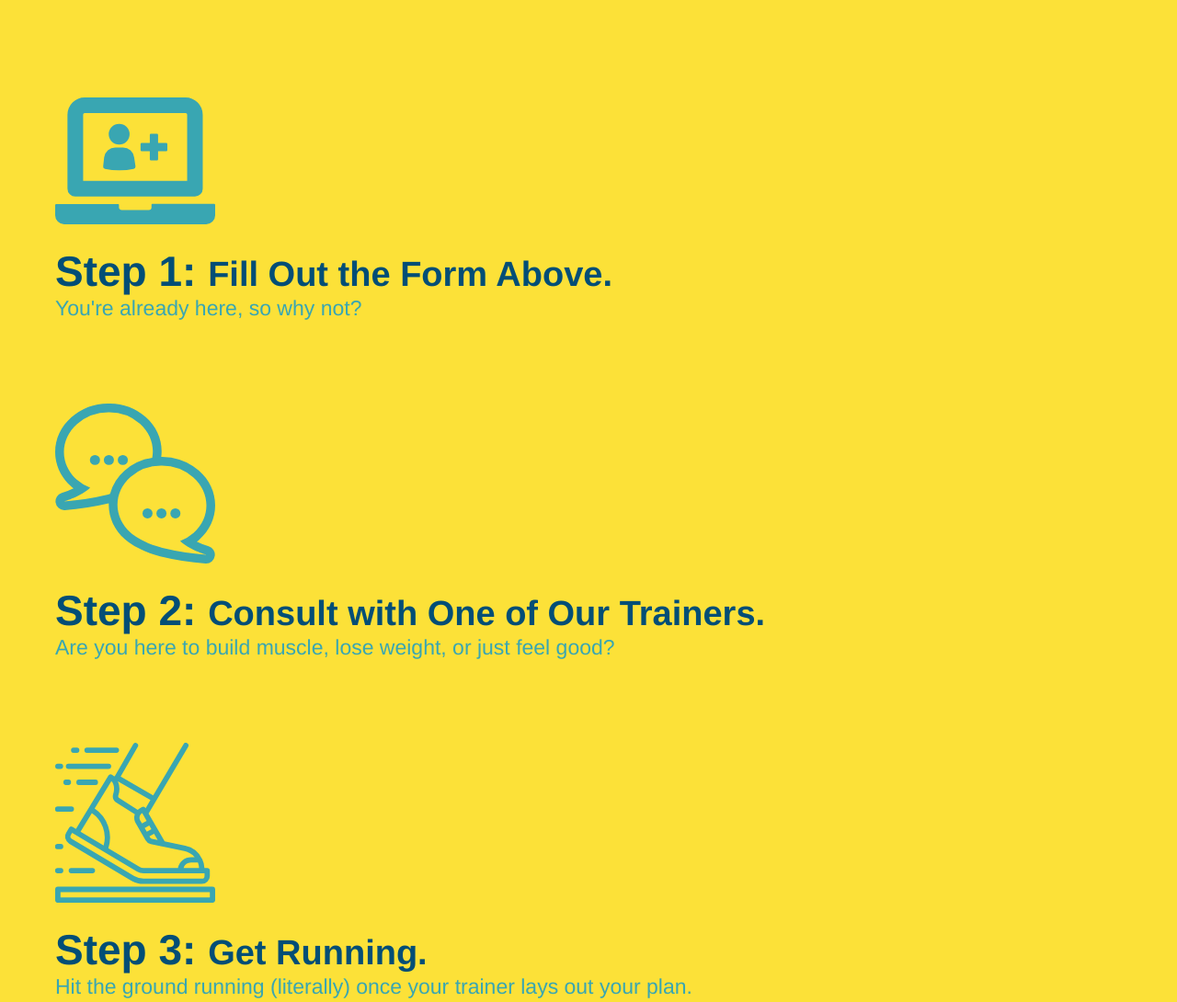
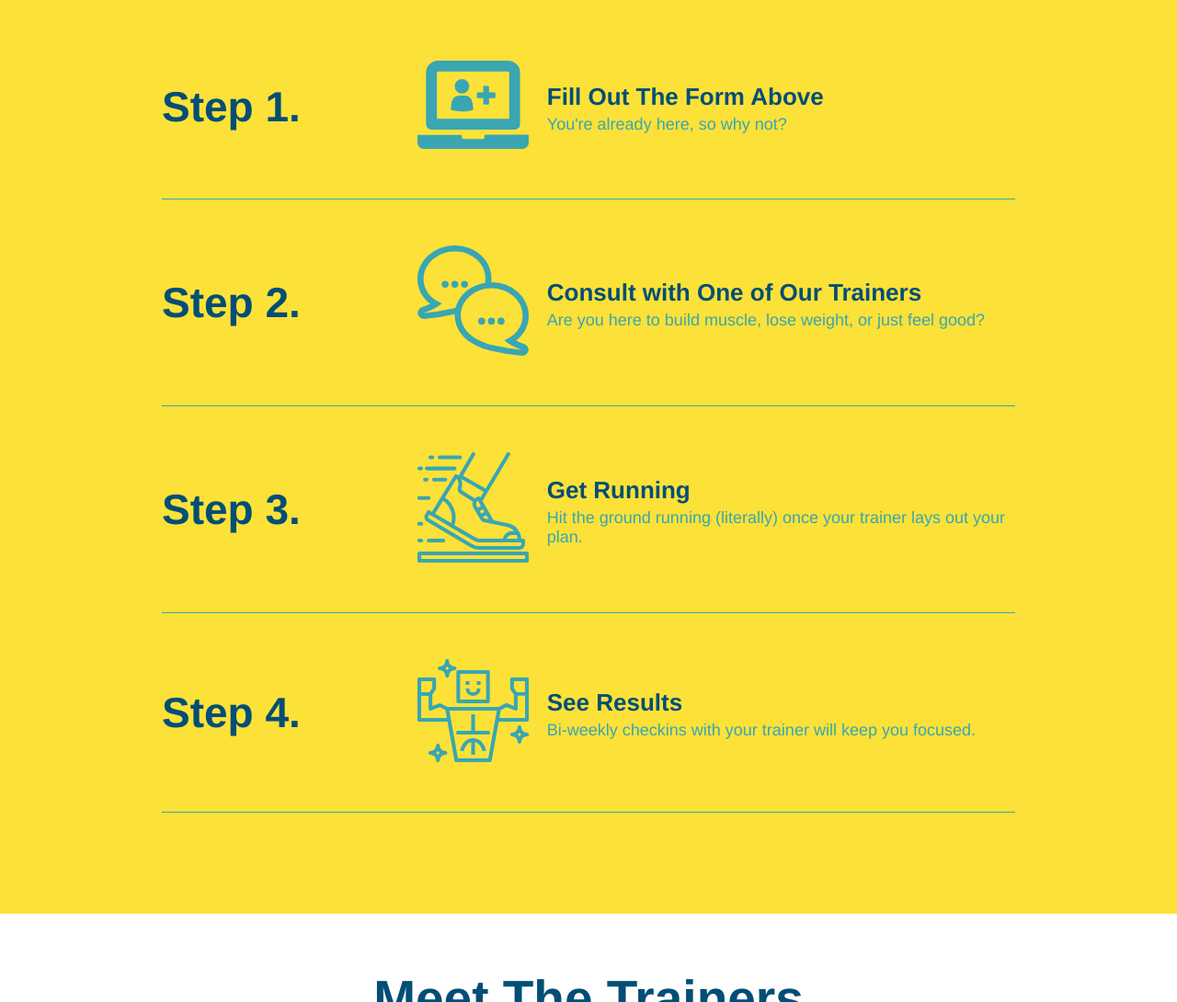
Before and after one commit to sylviaprabudy/run-buddy, a plain HTML site: page index.html in a window 1280 px wide. Shown: the part 1280-2370 px from the top of the page at 92% size. Drawn offline with Linux system fonts and the light colour scheme.

Commit message:
add flexbox to the steps

```diff
--- a/assets/css/style.css
+++ b/assets/css/style.css
@@ -183,32 +183,52 @@ section {
     background: #fce138;
 }
 
-.steps div {
-    margin-bottom: 80px;
+.step {
+    margin: 50px auto;
+    padding-bottom: 50px;
+    width: 80%;
+    border-bottom: 1px solid #39a6b2;
+    display: flex;
+    flex-wrap: wrap;
+    align-items: center;
+    justify-content: space-between;
 }
 
-.steps img {
-    width: 15%;
-    margin: 10px 0;
+.step h3 {
+    color: #024e76;
+    font-size: 46px;
+    flex: 1 30%;
 }
 
-.steps h3 {
-    color: #024e76;
-    font-size: 46px;
-    margin-top: 10px;
+.step-text {
+    flex: 12;
 }
 
-.steps span {
-    font-size: 38px;
+.step-text h4 {
+    font-size: 26px;
+    line-height: 1.5;
+    color: #024e76;
 }
 
-.steps p {
+.step-text p {
     color: #39a6b2;
-    font-size: 23px;
+    font-size: 18px;
 }
 
-.trainers {
+.step-info {
+    flex: 2 70%;
+    display: flex;
+    flex-wrap: wrap;
+    align-items: center;
+}
 
+.step-img {
+    flex: 1 12%;
+    margin-right: 20px;
+}
+
+.step-img img {
+    max-width: 100%;
 }
 
 .trainer {
--- a/index.html
+++ b/index.html
@@ -89,29 +89,59 @@
             <div class="flex-row">
                 <h2 class="section-title secondary-border">What You Do</h2>
             </div>
-            <div>
+
+            <div class="step">
+                <h3>Step 1.</h3>
+                <div class="step-info">
+                    <div class="step-img">
                         <img src="./assets/images/step-1.svg" alt="" />
-                <h3>Step 1: <span>Fill Out the Form Above.</span></h3>
+                    </div>
+                    <div class="step-text">
+                        <h4>Fill Out The Form Above</h4>
                         <p>You're already here, so why not?</p>
                     </div>
+                </div>
+            </div>
 
-            <div>
+            <div class="step">
+                <h3>Step 2.</h3>
+                <div class="step-info">
+                    <div class="step-img">
                         <img src="./assets/images/step-2.svg" alt="" />
-                <h3>Step 2: <span>Consult with One of Our Trainers.</span></h3>
+                    </div>
+                    <div class="step-text">
+                        <h4>Consult with One of Our Trainers</h4>
                         <p>Are you here to build muscle, lose weight, or just feel good?</p>
                     </div>
+                </div>
+            </div>
 
-            <div>
+            <div class="step">
+                <h3>Step 3.</h3>
+                <div class="step-info">
+                    <div class="step-img">
                         <img src="./assets/images/step-3.svg" alt="" />
-                <h3>Step 3: <span>Get Running.</span></h3>
+                    </div>
+                    <div class="step-text">
+                        <h4>Get Running</h4>
                         <p>Hit the ground running (literally) once your trainer lays out your plan.</p>
                     </div>
+                </div>
+            </div>
 
-            <div>
+            <div class="step">
+                <h3>Step 4.</h3>
+                <div class="step-info">
+                    <div class="step-img">
                         <img src="./assets/images/step-4.svg" alt="" />
-                <h3>Step 4: <span>See Results.</span></h3>
+                    </div>
+                    <div class="step-text">
+                        <h4>See Results</h4>
                         <p>Bi-weekly checkins with your trainer will keep you focused.</p>
                     </div>
+                </div>
+            </div>
+
         </section>
 
         <!-- "meet the trainers" section -->
```
Lines whose indentation alone changed are shown as unchanged.
